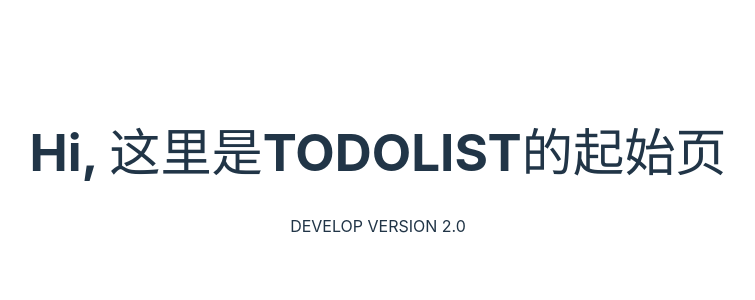
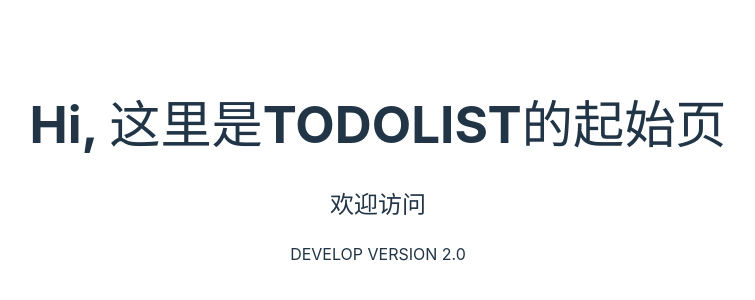
Before and after one commit to zenoskongfu/vue-todolist, a Vue app: page / in a window 1280 px wide. Shown: the part 236-536 px from the top of the page, without its empty margins (262-1017 px from the left). Built offline with nearby package versions, Linux system fonts and the light colour scheme.

Commit message:
update code

```diff
--- a/src/App.vue
+++ b/src/App.vue
@@ -3,6 +3,7 @@
 <template>
 	<div>
 		<h1>Hi, 这里是TODOLIST的起始页</h1>
+		<h2>欢迎访问</h2>
 		<div>DEVELOP VERSION 2.0</div>
 	</div>
 </template>
```
